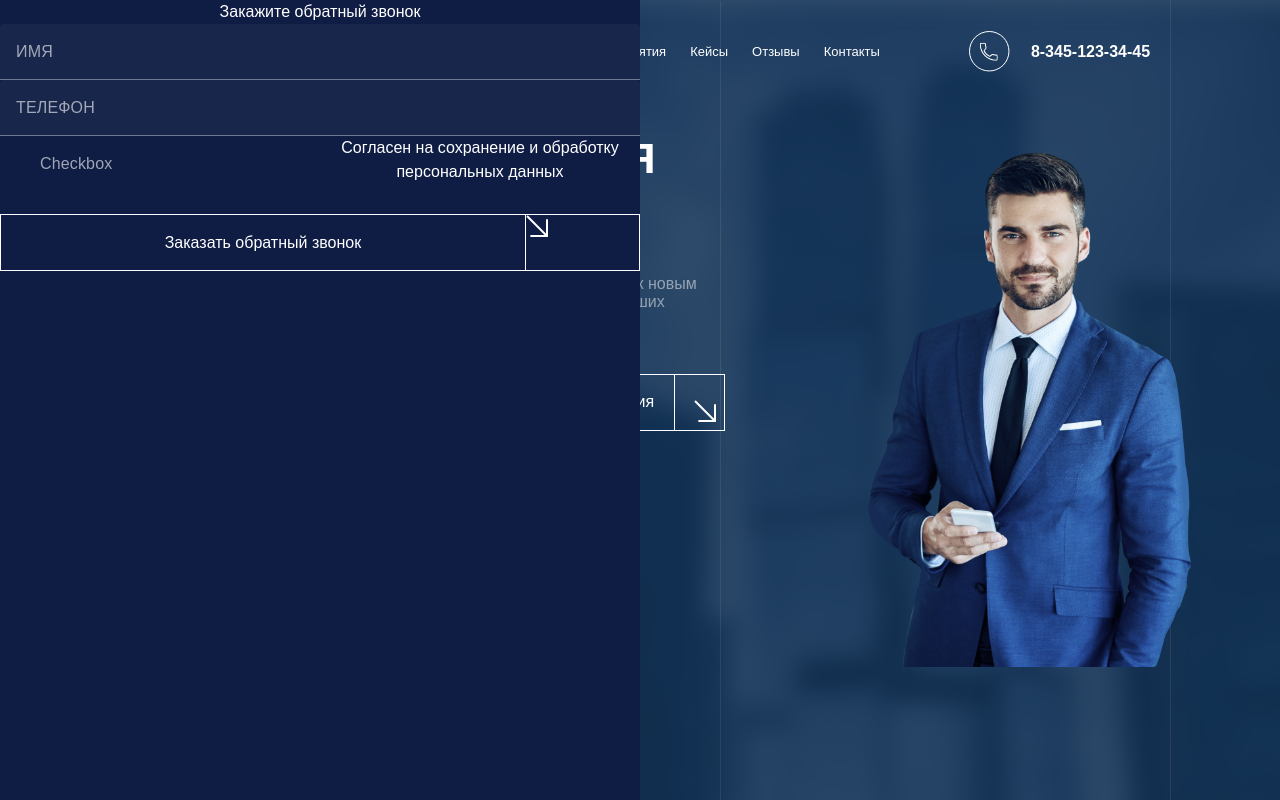
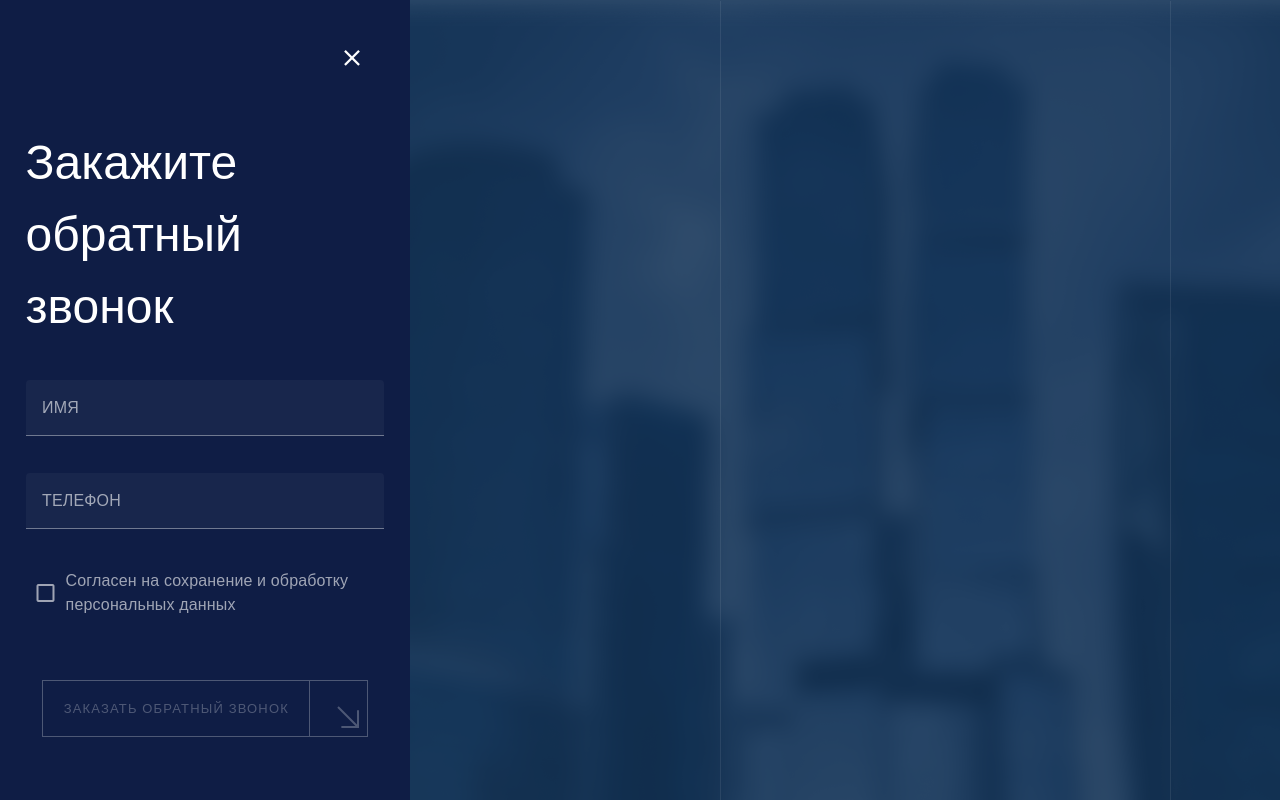
Before and after one commit to IvanKinder/fm, a Vue app: page / in a window 1280 px wide. Both pictures are taken after a click on the link "Записаться на консультацию". Built offline with nearby package versions, Linux system fonts and the light colour scheme; no server answers.

Commit message:
Доделал меню и затемнение

```diff
--- a/package.json
+++ b/package.json
@@ -9,6 +9,8 @@
     "preview": "vite preview"
   },
   "dependencies": {
+    "@mdi/font": "^7.4.47",
+    "axios": "^1.6.7",
     "vue": "^3.4.21",
     "vuetify": "^3.5.9"
   },
--- a/src/components/CallWindow.vue
+++ b/src/components/CallWindow.vue
@@ -1,11 +1,35 @@
-<script lang="ts">
+<script setup lang="ts">
+import { defineProps, ref } from 'vue';
+
+interface Props {
+    showConsult: Function;
+}
+
+defineProps<Props>();
+
+const requires = (value: string) => {
+    if (value) return true
+    return 'Name is required.'
+}
+
+const name = ref("");
+const phone = ref("");
+
+const nameRules = [
+    requires,
+];
+
+
 </script>
 
 <template>
     <div class="modal">
-        <div>Закажите обратный звонок</div>
+        <v-btn @click="showConsult" class="close-btn" icon="$close" size="x-large" variant="text"></v-btn>
+        <div class="call-back">Закажите обратный звонок</div>
         <div>
             <v-text-field
+            v-model="name"
+            :rules="nameRules"
             :counter="10"
             label="ИМЯ"
             hide-details
@@ -14,25 +38,28 @@
         </div>
         <div>
             <v-text-field
+            v-model="phone"
             :counter="10"
+            :rules="nameRules"
             label="ТЕЛЕФОН"
             hide-details
             required
           ></v-text-field>
         </div>
         <div class="check">
-            <v-checkbox label="Checkbox"></v-checkbox>
-            <span>Согласен на сохранение и обработку персональных данных</span>
+            <v-checkbox label="Согласен на сохранение и обработку персональных данных"></v-checkbox>
         </div>
         <div>
-            <a href="#" class="consult-btn btn-2">
-                <div>
-                    <span>Заказать обратный звонок</span>
+            <v-btn :disabled="!(name && phone)" variant="plain" class="consult-btns">
+                <div class="consult-btn btn-2">
+                    <div class="new-btn">
+                        <span>Заказать обратный звонок</span>
+                    </div>
+                    <div>
+                        <img class="arrow" src="../assets/arrow_w.svg">
+                    </div>
                 </div>
-                <div>
-                    <img class="arrow" src="../assets/arrow_w.svg">
-                </div>
-            </a>
+            </v-btn>
         </div>
     </div>
 </template>
@@ -44,12 +71,33 @@
     left: 0;
     top: 0;
     height: 100%;
-    width: 50%;
+    width: 32%;
     color: white;
+    display: grid;
+    padding: 2%;
+    font-family: Raleway, sans-serif;
+    z-index: 2;
+}
+.close-btn {
+    justify-self: end;
+}
+.call-back {
+    text-align: left;
+    font-size: xxx-large;
 }
 .check {
-    display: grid;
-    grid-template-columns: 1fr 1fr;
+    text-align: left;
+    line-height: normal;
+}
+.arrow {
+    align-self: flex-end;
+    margin: 0 8px 8px 0;
+    justify-self: end;
+}
+.consult-btns {
+    padding: 0;
+    height: auto !important;
+    font-size: small;
 }
 .consult-btn {
     display: grid;
@@ -67,6 +115,9 @@
     border-left: 1px solid white;
     display: grid;
 }
+.new-btn {
+    padding: 0 20px;
+}
 .btn-2 > div > span {
     align-self: center;
     justify-self: center;
--- a/src/components/FmContent.vue
+++ b/src/components/FmContent.vue
@@ -1,18 +1,47 @@
 <script setup lang="ts">
-import { ref } from 'vue';
+import { computed, onMounted, ref } from 'vue';
 import CallWindow from "./CallWindow.vue";
+import axios from "axios";
+
+interface Props {
+    setOver: Function;
+}
+
+const props = defineProps<Props>();
 
 const windowWidth = ref(window.innerWidth);
 const showModal = ref(false);
+const daily = ref(0);
+const dateNum = computed(() => {
+    const now = new Date();
+    const d = now.getDate().toString();
+    const m = now.getMonth().toString();
+    const y = now.getFullYear().toString();
+    const dmy = d + m + y;
+    const dmyList = dmy.split("");
+    const acc = dmyList.reduce((accumulator, currentValue) => {
+        return parseInt(accumulator) + parseInt(currentValue);
+    }, 0);
+
+    return acc;
+});
 
 window.addEventListener('resize', function() {
     windowWidth.value = window.innerWidth;
 });
 
 const showConsult = () => {
+    props.setOver();
     showModal.value = !showModal.value;
 }
 
+onMounted(() => {
+    axios.get("https://www.cbr-xml-daily.ru/daily_json.js").then((res) => {
+        daily.value =  Math.round(res.data?.Valute?.GBP?.Value);
+    }).catch(() => {
+        daily.value = 250;
+    })
+})
 </script>
 
 <template>
@@ -52,7 +81,7 @@ const showConsult = () => {
                 <div>
                     <hr>
                     <div class="digits">
-                        <span class="mid-text">130+</span>
+                        <span class="mid-text">{{dateNum}}+</span>
                         <span v-if="windowWidth > 960" class="small-text">техник для достижения целей</span>
                         <span v-else class="small-text">техники</span>
                     </div>
@@ -60,7 +89,7 @@ const showConsult = () => {
                 <div>
                     <hr>
                     <div class="digits">
-                        <span class="mid-text">250%</span>
+                        <span class="mid-text">{{daily}}%</span>
                         <span v-if="windowWidth > 960" class="small-text">увеличение личной продуктивности</span>
                         <span v-else class="small-text">продуктивности</span>
                     </div>
@@ -68,11 +97,19 @@ const showConsult = () => {
             </div>
         </section>
         <img src="../assets/mentor.png" alt="mentor photo">
-        <call-window v-if="showModal" />
+        <transition name="fade">
+            <call-window v-if="showModal" :show-consult="showConsult"/>
+        </transition>
     </main>
 </template>
 
 <style scoped>
+.fade-enter-active, .fade-leave-active {
+    transition: transform 0.5s;
+}
+.fade-enter, .fade-leave-to {
+    transform: translateX(-100%);
+}
 main {
     display: grid;
     grid-template-columns: 1fr 0.8fr;
@@ -80,8 +117,9 @@ main {
     font-family: Raleway, sans-serif;
 }
 h1 {
-    margin-bottom: 0;
+    margin-top: 35px;
     font-size: 2.7rem;
+    width: 79%;
 }
 section {
     margin: 65px 0 30px 0;
@@ -109,6 +147,7 @@ hr {
     margin: 0;
     font-size: 53px;
     line-height: 1.3;
+    height: auto;
 }
 .small-text {
     color: #FFFFFF80;
@@ -158,7 +197,7 @@ hr {
     display: grid;
     grid-template-columns: repeat(2, 1fr);
     gap: 30px;
-    margin-top: 25px;
+    margin-top: 35px;
 }
 .digits-container > div {
     display: grid;
@@ -179,6 +218,9 @@ hr {
     }
     main > img {
         max-height: 532px;
+    }
+    .digits-container {
+        margin: 0;
     }
 }
 @media (max-width: 1153px) {
@@ -209,7 +251,7 @@ hr {
         margin: 0 4px 4px 0;
     }
 }
-@media (max-width: 716px) {
+@media (max-width: 720px) {
     h1 {
         font-size: 2.5rem;
     }
--- a/src/components/MainPage.vue
+++ b/src/components/MainPage.vue
@@ -1,12 +1,19 @@
 <script setup lang="ts">
 import FmHeader from './FmHeader.vue';
 import FmContent from './FmContent.vue';
+import { ref } from 'vue';
+
+const overAll = ref(false);
+const setOver = () => {
+  overAll.value = !overAll.value;
+}
+
 </script>
 
 <template>
   <fm-header />
-  <fm-content />
-  <div class="back">
+  <fm-content :setOver="setOver" />
+  <div class="back" :class="{'over': overAll}">
     <img src="../assets/background.png" alt="background-image">
   </div>
 </template>
@@ -31,4 +38,7 @@ import FmContent from './FmContent.vue';
     width: 100%;
   }
 }
+.over {
+  z-index: 1;
+}
 </style>
--- a/src/main.ts
+++ b/src/main.ts
@@ -5,6 +5,8 @@ import 'vuetify/styles'
 import { createVuetify } from 'vuetify'
 import * as components from 'vuetify/components'
 import * as directives from 'vuetify/directives'
+import '@mdi/font/css/materialdesignicons.css'
+
 
 const vuetify = createVuetify({
   components,
```
Also changed, not shown: 1 other file (tests, documents, lock files or other folders).
